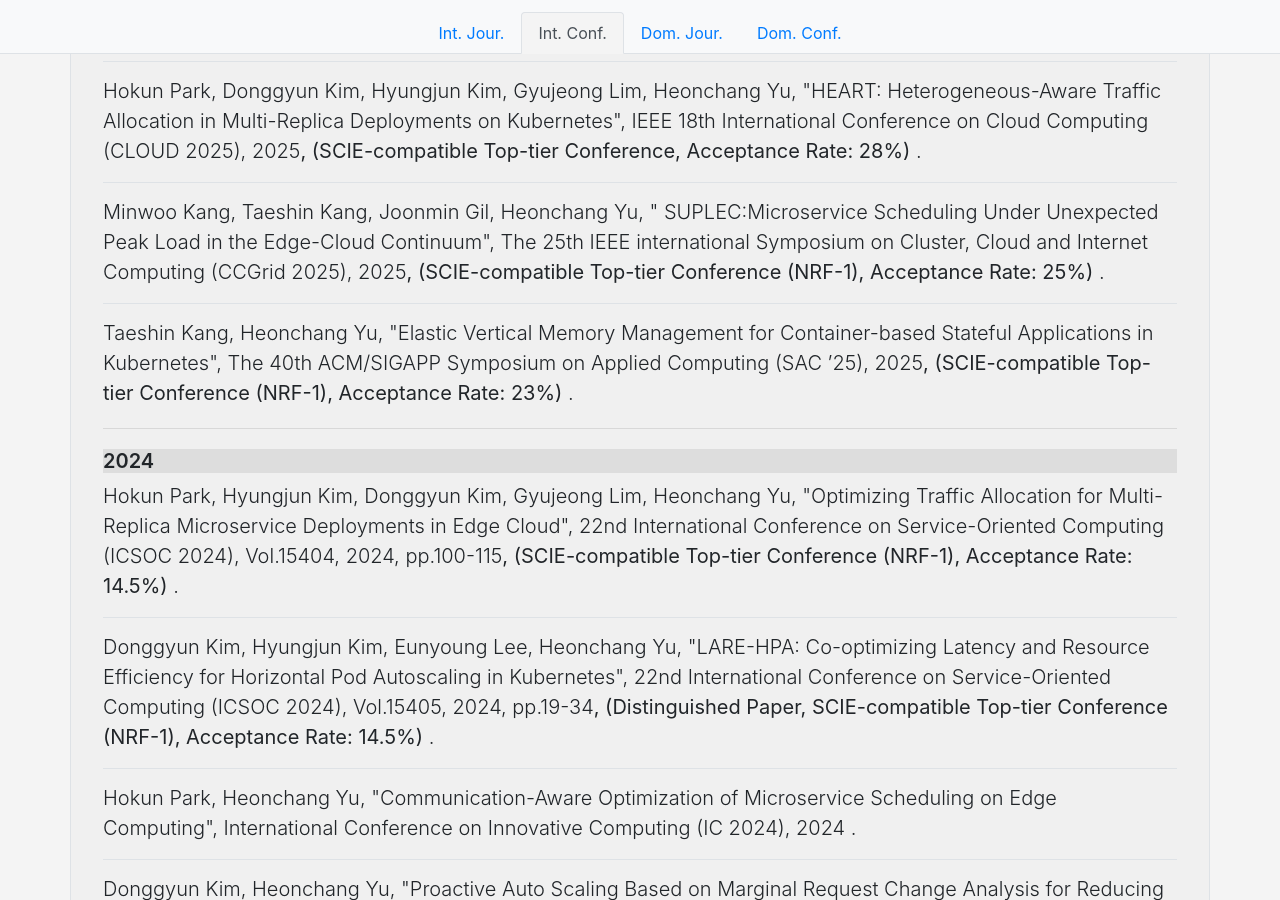
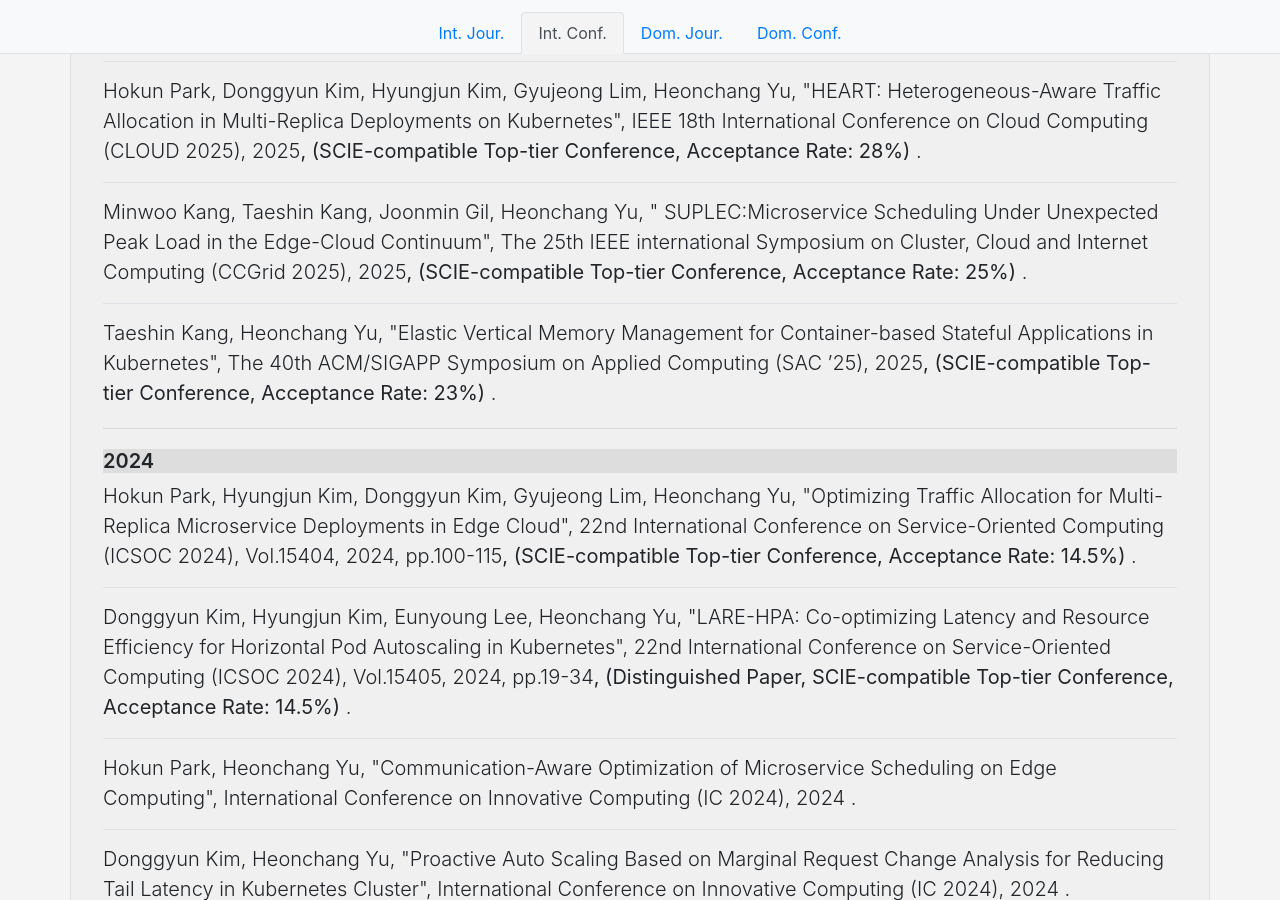
Before and after one commit to KU-Cloud/ku-cloud.github.io, a Jekyll site: the page built from publications.html, in a window 1280 px wide and 900 px high, scrolled down 8370 px. Built offline with Jekyll 4.4.1, drawn with Linux system fonts in a browser that asks for light colours.

Commit message:
update: removed NRF-1 from ci publications Changed 4 international conferences publications by removing the (NRF-1) part

```diff
--- a/_data/publications-ci.yaml
+++ b/_data/publications-ci.yaml
@@ -1406,7 +1406,7 @@
         ]
       ]
     },
-    "note": "Distinguished Paper, SCIE-compatible Top-tier Conference (NRF-1), Acceptance Rate: 14.5%",
+    "note": "Distinguished Paper, SCIE-compatible Top-tier Conference, Acceptance Rate: 14.5%",
     "page": "19-34",
     "publisher": "22nd International Conference on Service-Oriented Computing (ICSOC 2024)",
     "title": "LARE-HPA: Co-optimizing Latency and Resource Efficiency for Horizontal Pod Autoscaling in Kubernetes",
@@ -2413,7 +2413,7 @@
         ]
       ]
     },
-    "note": "SCIE-compatible Top-tier Conference (NRF-1), Acceptance Rate: 14.5%",
+    "note": "SCIE-compatible Top-tier Conference, Acceptance Rate: 14.5%",
     "page": "100-115",
     "publisher": "22nd International Conference on Service-Oriented Computing (ICSOC 2024)",
     "title": "Optimizing Traffic Allocation for Multi-Replica Microservice Deployments in Edge Cloud",
@@ -2637,7 +2637,7 @@
         ]
       ]
     },
-    "note": "SCIE-compatible Top-tier Conference (NRF-1), Acceptance Rate: 23%",
+    "note": "SCIE-compatible Top-tier Conference, Acceptance Rate: 23%",
     "publisher": "The 40th ACM/SIGAPP Symposium on Applied Computing (SAC ’25)",
     "title": "Elastic Vertical Memory Management for Container-based Stateful Applications in Kubernetes"
   },
@@ -2670,7 +2670,7 @@
         ]
       ]
     },
-    "note": "SCIE-compatible Top-tier Conference (NRF-1), Acceptance Rate: 25%",
+    "note": "SCIE-compatible Top-tier Conference, Acceptance Rate: 25%",
     "publisher": "The 25th IEEE international Symposium on Cluster, Cloud and Internet Computing (CCGrid 2025)",
     "title": " SUPLEC:Microservice Scheduling Under Unexpected Peak Load in the Edge-Cloud Continuum"
   },
```
